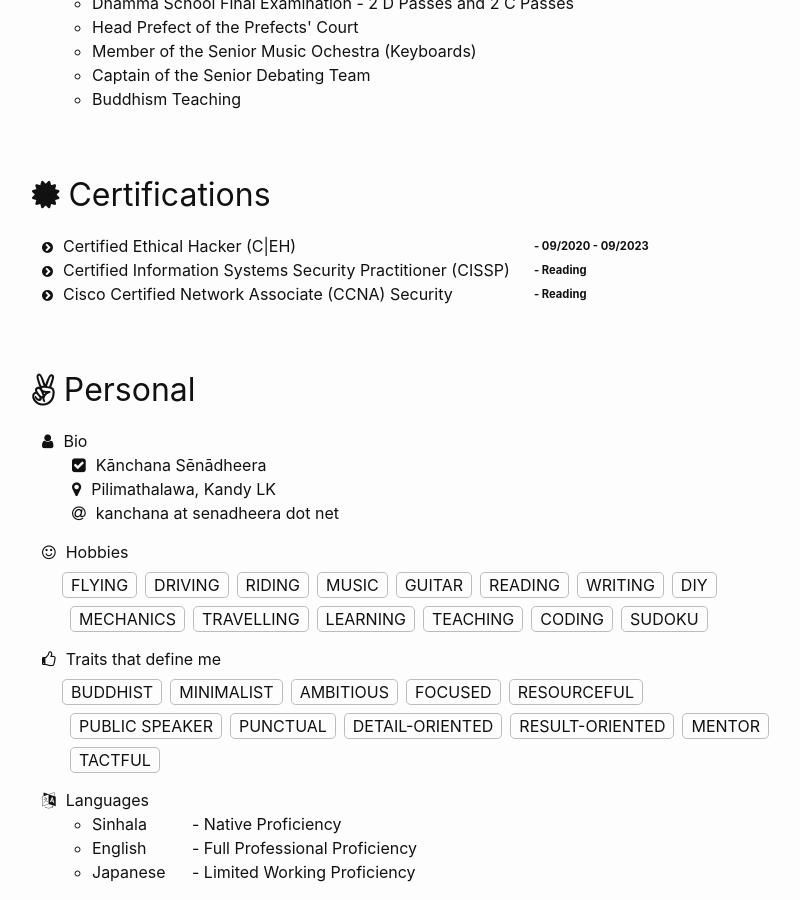
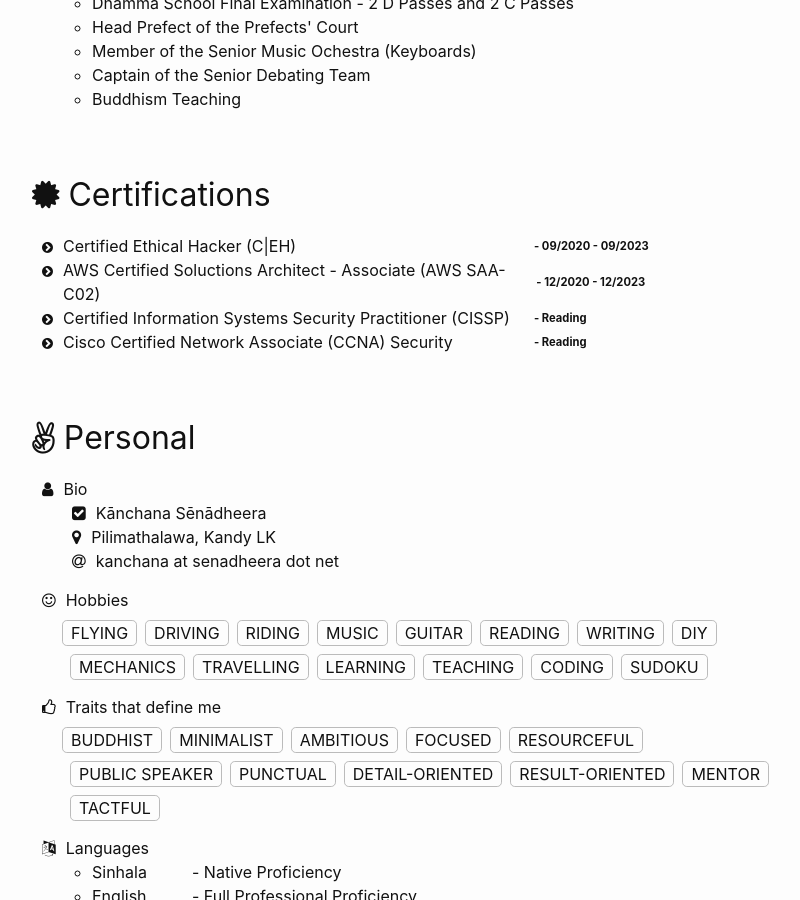
Before and after one commit to 000407/000407.github.io, a Jekyll site: the page built from resume.md, in a window 1280 px wide and 900 px high, scrolled down 3940 px. Shown: the whole window, without its empty margins (238-1038 px from the left). Built offline with Jekyll 4.4.1, drawn with Linux system fonts in a browser that asks for light colours.

Commit message:
Added AWS SAA-C02

```diff
--- a/resume.md
+++ b/resume.md
@@ -155,6 +155,7 @@ A Software Engineer in profession with a proven track record with <span id="exp"
 ## <i class='fa fa-certificate'></i> Certifications
   <ul>
     <li><span class="education-record"><span class="education-title">Certified Ethical Hacker (C|EH)</span><b class="education-duration"> - 09/2020 - 09/2023</b></span></li>
+    <li><span class="education-record"><span class="education-title">AWS Certified Soluctions Architect - Associate (AWS SAA-C02)</span><b class="education-duration"> - 12/2020 - 12/2023</b></span></li>
     <li><span class="education-record"><span class="education-title">Certified Information Systems Security Practitioner (CISSP)</span><b class="education-duration"> - Reading</b></span></li>
     <li><span class="education-record"><span class="education-title">Cisco Certified Network Associate (CCNA) Security</span><b class="education-duration"> - Reading</b></span></li>
   </ul>
```
